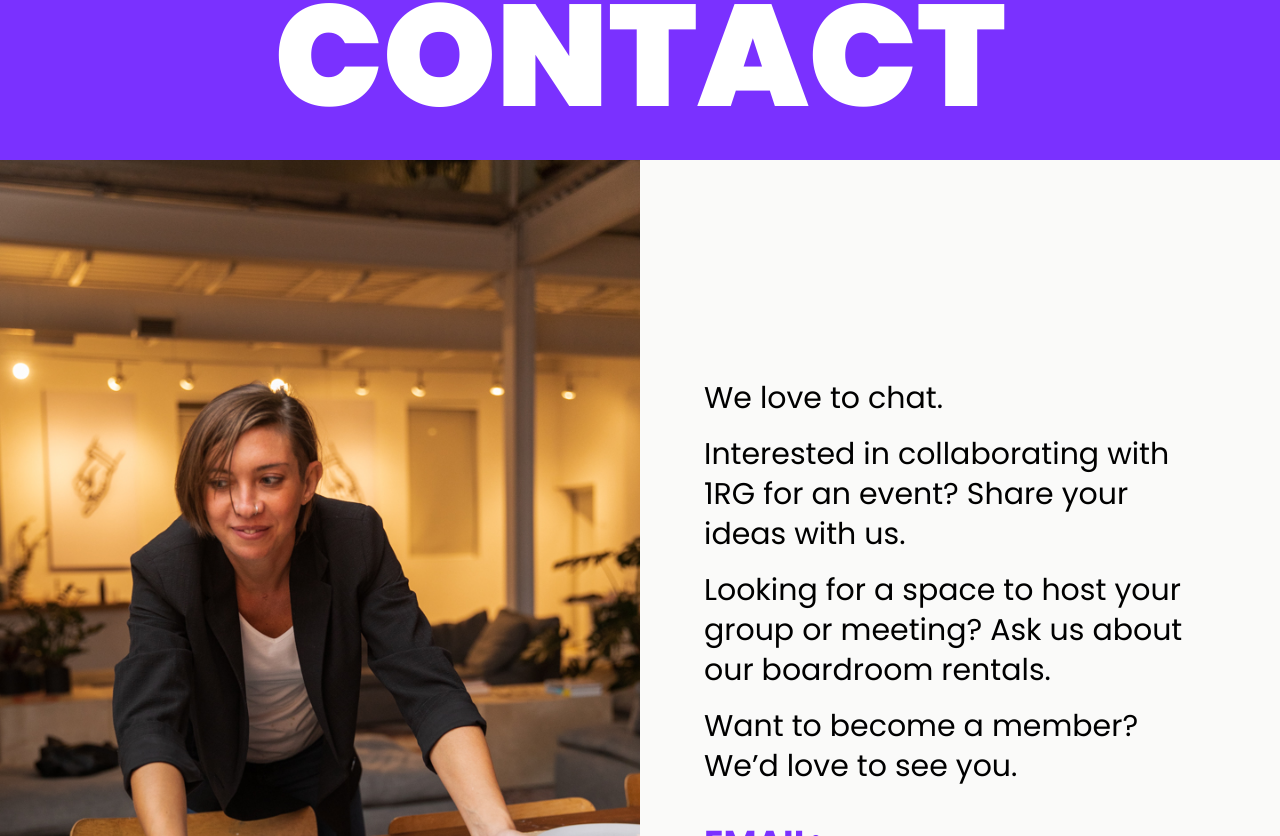
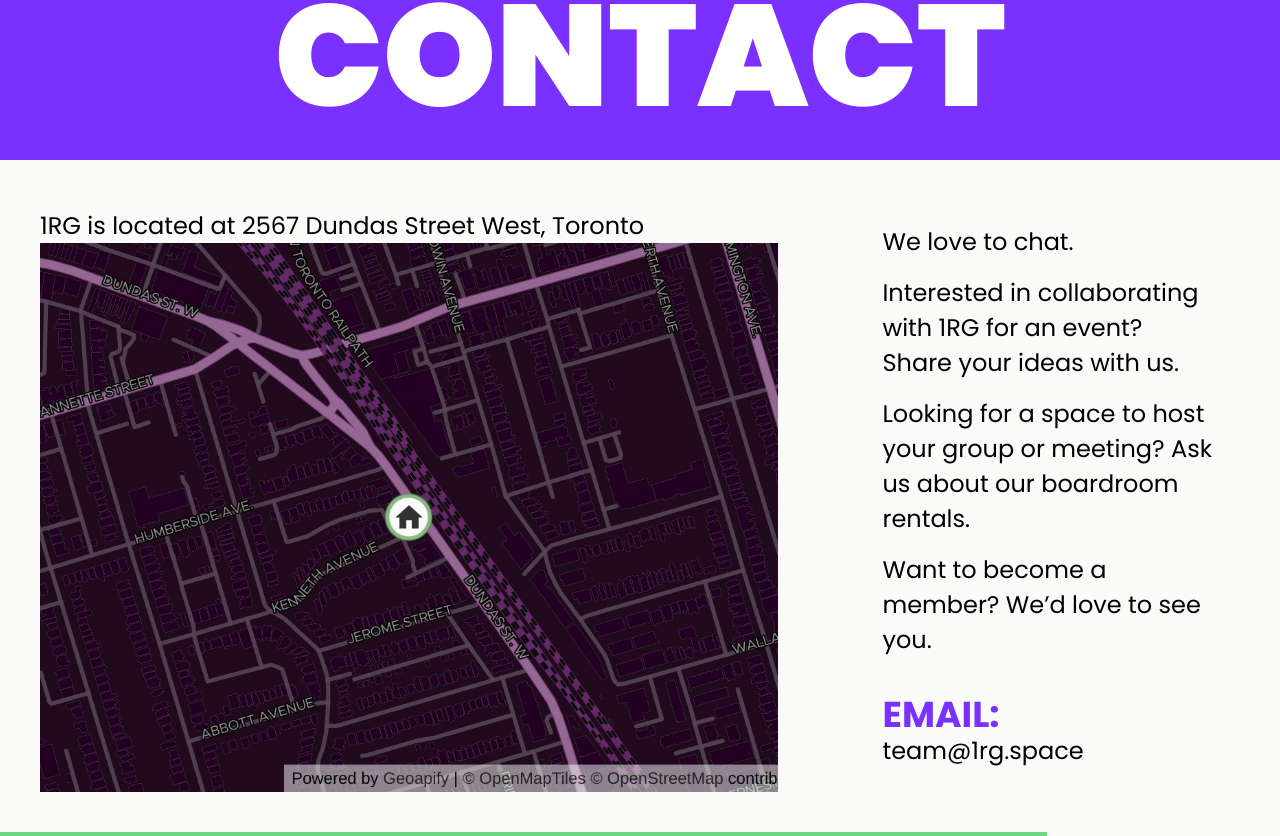
Before and after one commit to 1rglabs/1rg.space, a SvelteKit app: page /contact in a window 1280 px wide. Shown: the part 404-1240 px from the top of the page. Built offline with nearby package versions, Linux system fonts and the light colour scheme.

Commit message:
Move map to contact, Reformat land acknowledgment

```diff
--- a/src/routes/about/+page.svelte
+++ b/src/routes/about/+page.svelte
@@ -35,8 +35,8 @@
 		</p>
 	</div>
 </section>
-<section class="flex flex-col text-white bg-black xl:items-stretch xl:flex-row ">
-	<div class="p-16 space-y-5 text-xl xl:w-1/2">
+<section class="flex flex-col text-white bg-black xl:items-stretch xl:flex-row">
+	<div class="p-16 space-y-5 text-xl font-extralight">
 		<p>
 			The physical space that we call 1RG is built on the traditional territory of many nations
 			including the Mississaugas of the Credit, the Anishnabeg, the Chippewa, the Haudenosaunee and
@@ -60,21 +60,4 @@
 
 		<p>We offer these words in humility, and welcome feedback and critique.</p>
 	</div>
-	<div class="flex justify-center p-16 -mt-20 xl:w-1/2 xl:mt-0">
-		<div>
-			<img
-				class="w-4/5 h-full xl:w-full"
-				src={map}
-				alt="2567 Dundas Street West, Toronto, Ontario, Canada, M6P 1X9"
-			/>
-			<div class="text-xl mt-2">
-				1RG is located at
-				<a class="text-white hover:text-mediumorchid"
-				href="https://www.google.com/maps/search/?api=1&query=1RG&query_place_id=ChIJp-ywuOc1K4gRGQKwgOGgukc"
-				target="_blank">
-					2567 Dundas Street West, Toronto
-				</a>
-			</div>
-		</div>
-	</div>
 </section>
--- a/src/routes/contact/+page.svelte
+++ b/src/routes/contact/+page.svelte
@@ -1,5 +1,6 @@
 <script>
 	import serena_serving from '$lib/images/portraits/047A6622.jpg';
+	import map from '$lib/images/map.jpeg';
 
 	import Heading from '$lib/components/Heading.svelte';
 </script>
@@ -9,16 +10,24 @@
 </svelte:head>
 
 <Heading>Contact Contact Contact</Heading>
-<section class="flex flex-col md:items-stretch md:flex-row">
-	<div class="h-48 md:h-[unset] md:w-1/2">
+<section class="flex flex-col md:items-stretch md:flex-row bg-stone-50 text-lg md:text-xl">
+	<div class="m-2 md:m-10 md:h-[unset] md:w-4/5 flex flex-col">
+		<div class="mt-2 text-lg md:text-xl">
+			1RG is located at
+			<a class ="hover:text-mediumorchid"
+			href="https://www.google.com/maps/search/?api=1&query=1RG&query_place_id=ChIJp-ywuOc1K4gRGQKwgOGgukc"
+			target="_blank">
+				2567 Dundas Street West, Toronto
+			</a>
+		</div>
 		<img
 			class="w-full h-full object-cover object-[50%_30%]"
-			src={serena_serving}
-			alt="contact us"
+			src={map}
+			alt="2567 Dundas Street West, Toronto, Ontario, Canada, M6P 1X7"
 		/>
 	</div>
-	<div class="flex flex-col md:w-1/2 bg-stone-50">
-		<div class="p-16 m-auto text-2xl md:max-w-2xl">
+	<div class="flex flex-col md:w-1/2">
+		<div class="p-5 md:p-16 m-auto md:max-w-2xl">
 			<p class="mb-4">We love to chat.</p>
 			<p class="mb-4">
 				Interested in collaborating with 1RG for an event? Share your ideas with us.
@@ -28,7 +37,7 @@
 			</p>
 			<p class="mb-4">Want to become a member? We’d love to see you.</p>
 			<h3 class="mt-10 text-3xl font-bold uppercase text-mediumorchid">Email:</h3>
-			<a href="mailto:team@1rg.space" class="mb-4 text-2xl hover:text-mediumorchid"
+			<a href="mailto:team@1rg.space" class="mb-4 hover:text-mediumorchid"
 				>team@1rg.space</a
 			>
 		</div>
```
